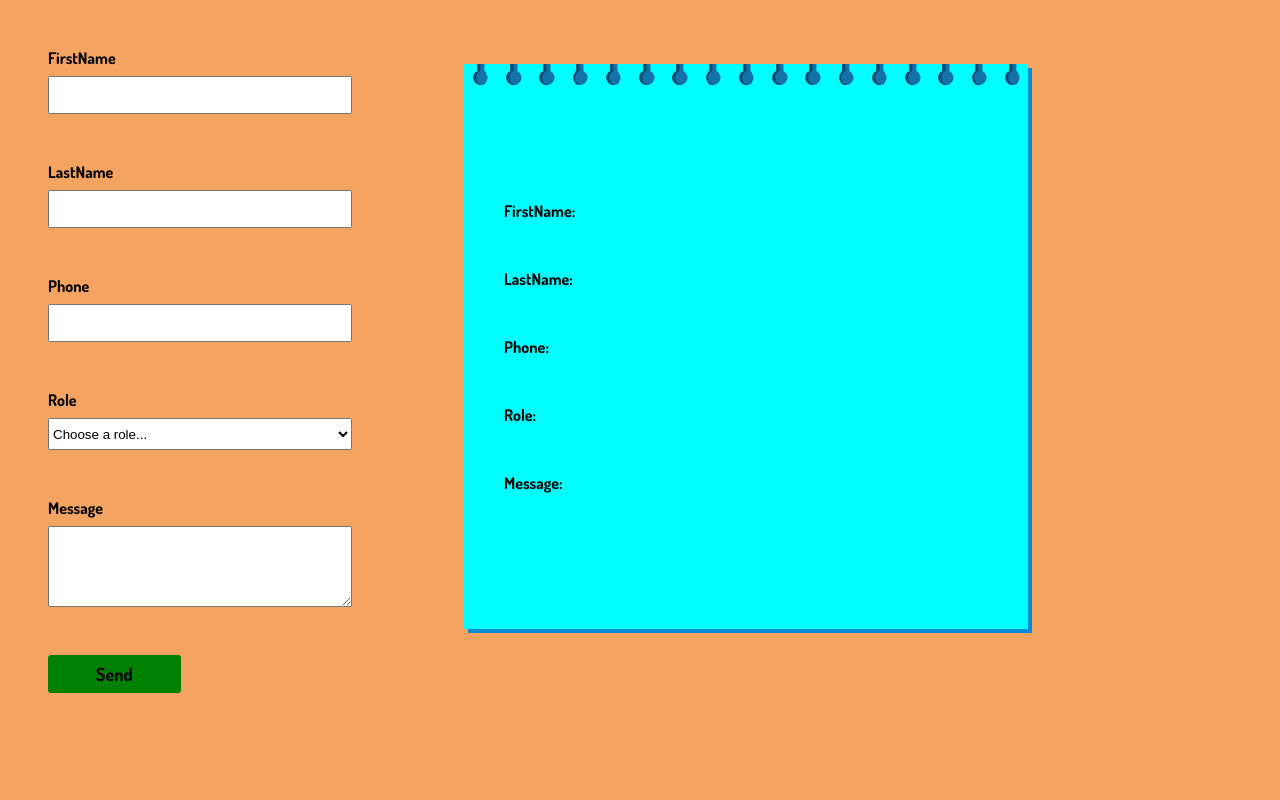
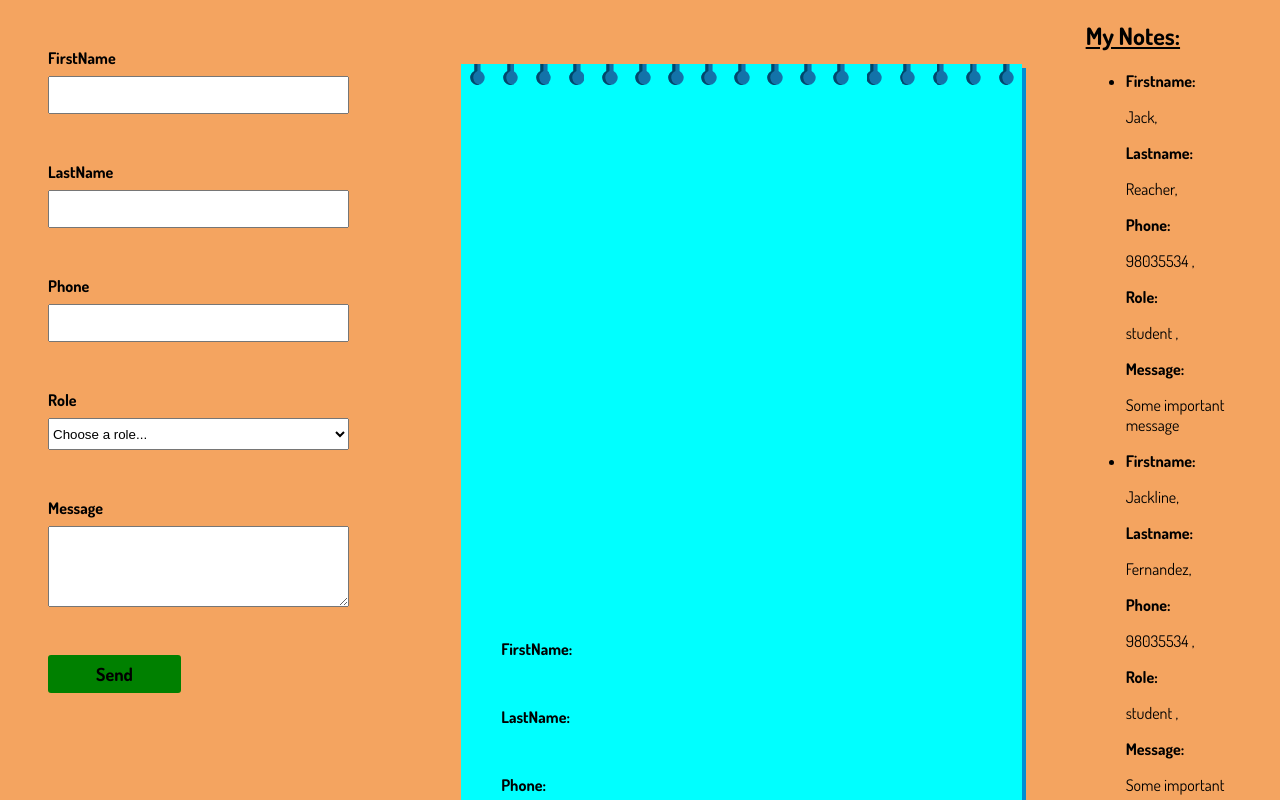
Before and after one commit to BalThapa/Notes-app, a React (Create React App) app: page / in a window 1280 px wide. Shown: the top 800 px of the page. Built offline with nearby package versions, Linux system fonts and the light colour scheme; data requests are answered from the project's data file.

Commit message:
adding functionality to notes

```diff
--- /dev/null
+++ b/db.json
@@ -0,0 +1,46 @@
+{
+  "posts": [
+    {
+      "id": 1,
+      "firstname": "Jack",
+      "lastname": "Reacher",
+      "phone": 98035534,
+      "role": "student",
+      "message": "Some important message"
+    },
+    {
+      "id": 2,
+      "firstname": "Jackline",
+      "lastname": "Fernandez",
+      "phone": 98035534,
+      "role": "student",
+      "message": "Some important message"
+    },
+    {
+      "id": 3,
+      "firstname": "Lara",
+      "lastname": "Croft",
+      "phone": 98035534,
+      "role": "student",
+      "message": "Some important message"
+    },
+    {
+      "firstname": "jgjcncncn",
+      "lastname": "River",
+      "phone": "65436",
+      "role": "student",
+      "message": "jytdcnhn",
+      "id": 4
+    }
+  ],
+  "comments": [
+    {
+      "id": 1,
+      "body": "some comment",
+      "postId": 1
+    }
+  ],
+  "profile": {
+    "name": "typicode"
+  }
+}
--- a/src/App.js
+++ b/src/App.js
@@ -3,10 +3,13 @@ import React, { Component } from "react";
 import Form from "./components/form";
 import Display from "./components/display";
 import Modal from "./components/modal";
+import Posts from "./components/posts";
+import axios from "axios";
 
 class App extends Component {
   state = {
     displayModal: false,
+    data: [],
     note: {
       firstname: " ",
       lastname: " ",
@@ -15,6 +18,17 @@ class App extends Component {
       message: " ",
     },
   };
+
+  componentDidMount() {
+    axios
+      .get("http://localhost:4001/posts/")
+      .then((res) => this.setState({ data: res.data }));
+  }
+
+  /*fetch("http://localhost:4001/posts")
+      .then((res) => res.json())
+      .then((res) => this.setState({ data: res }));
+  }*/
 
   modalHandler = (e) => {
     e.preventDefault();
@@ -28,6 +42,26 @@ class App extends Component {
     this.setState({
       note: { ...this.state.note, [name]: e.target.value },
     });
+  };
+
+  postHandler = () => {
+    axios
+      .post("http://localhost:4001/posts/", this.state.note)
+      .then((res) => console.log("res", res))
+      .catch((error) => console.log("error", error));
+    this.setState({
+      displayModal: !this.state.showModal,
+      note: {
+        firstname: " ",
+        lastname: " ",
+        phone: " ",
+        role: " ",
+        message: " ",
+      },
+    });
+    axios
+      .get("http://localhost:4001/posts/")
+      .then((res) => this.setState({ data: res.data }));
   };
 
   render() {
@@ -48,6 +82,7 @@ class App extends Component {
           <Modal
             {...this.state.note}
             click={this.modalHandler}
+            send={this.postHandler}
             /*firstname={this.state.firstname}
             lastname={this.state.lastname}
             phone={this.state.phone}
@@ -55,6 +90,8 @@ class App extends Component {
             message={this.state.message}*/
           />
         )}
+
+        <Posts data={this.state.data} />
       </div>
     );
   }
--- a/src/components/modal.jsx
+++ b/src/components/modal.jsx
@@ -22,7 +22,7 @@ const Modal = (props) => {
                 <p>Message:<span>{props.message}</span></p>
             </div>
 
-            <button className='sure' onClick={props.click}>YES, I AM SURE.</button>
+            <button className='sure' onClick={props.send}>YES, I AM SURE.</button>
             <button className='sure'onClick={props.click}>NO, DON'T POST IT.</button>
         </div></div>
     );
--- /dev/null
+++ b/src/components/posts.jsx
@@ -0,0 +1,16 @@
+import React from 'react';
+
+const Posts = (props) => {
+    return (
+        <div>
+        <h2>My Notes:</h2>
+          <ul>
+            {props.data.map(note => <li key={note.id}><p>Firstname:</p>{note.firstname},<p>Lastname:</p>{note.lastname},<p>Phone:</p>{note.phone} ,<p>Role:</p>{note.role} ,<p>Message:</p>{note.message}</li>
+            )}
+            </ul>
+
+        </div>
+    );
+};
+
+export default Posts;
```
Also changed, not shown: package.json (+6 -1 lines), src/index.css (line endings or trailing spaces), 1 other file (tests, documents, lock files or other folders).
